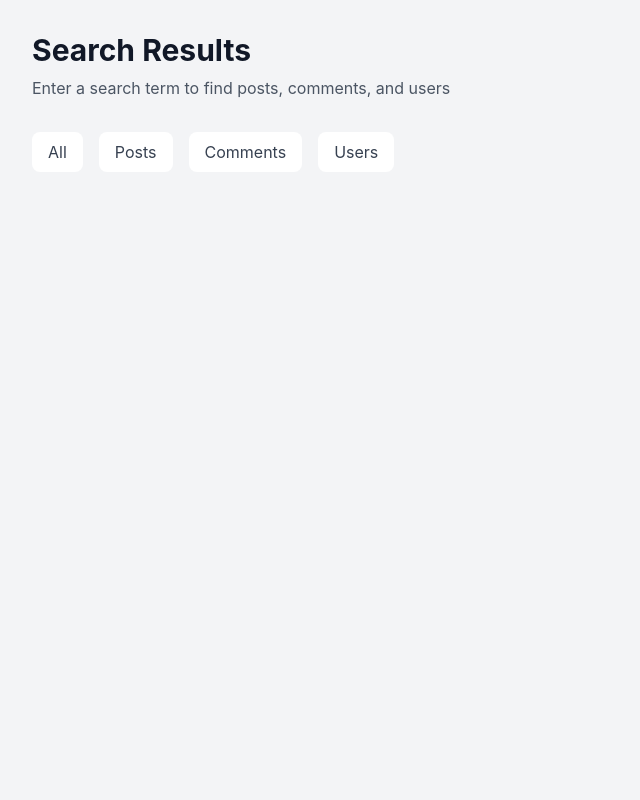
After one commit to Nyx806/UTSU, a Symfony app: template templates/search/index.html.twig in a window 1280 px wide. The commit adds this page. Shown: the whole page, without its empty margins (0-640 px from the left). Run offline with Twig, Linux system fonts and the light colour scheme; the template is opened without the code that fills it, so the values that code supplies are empty; style sheets or scripts are compiled from the project's sources; some libraries are stand-ins or nearby versions.

Commit message:
system de recherche

```diff
--- /dev/null
+++ b/templates/search/index.html.twig
@@ -0,0 +1,111 @@
+{% extends 'base.html.twig' %}
+
+{% block title %}Search Results{% endblock %}
+
+{% block body %}
+<div class="min-h-screen bg-gray-100 py-8">
+    <div class="max-w-7xl mx-auto px-4 sm:px-6 lg:px-8">
+        <!-- Search Header -->
+        <div class="mb-8">
+            <h1 class="text-3xl font-bold text-gray-900">Search Results</h1>
+            <p class="mt-2 text-gray-600">
+                {% if query %}
+                    Results for "{{ query }}"
+                {% else %}
+                    Enter a search term to find posts, comments, and users
+                {% endif %}
+            </p>
+        </div>
+
+        <!-- Search Filters -->
+        <div class="mb-6 flex space-x-4">
+            <a href="{{ path('app_search', {'q': query, 'type': 'all'}) }}"
+               class="px-4 py-2 rounded-lg {{ type == 'all' ? 'bg-blue-600 text-white' : 'bg-white text-gray-700 hover:bg-gray-50' }}">
+                All
+            </a>
+            <a href="{{ path('app_search', {'q': query, 'type': 'posts'}) }}"
+               class="px-4 py-2 rounded-lg {{ type == 'posts' ? 'bg-blue-600 text-white' : 'bg-white text-gray-700 hover:bg-gray-50' }}">
+                Posts
+            </a>
+            <a href="{{ path('app_search', {'q': query, 'type': 'comments'}) }}"
+               class="px-4 py-2 rounded-lg {{ type == 'comments' ? 'bg-blue-600 text-white' : 'bg-white text-gray-700 hover:bg-gray-50' }}">
+                Comments
+            </a>
+            <a href="{{ path('app_search', {'q': query, 'type': 'users'}) }}"
+               class="px-4 py-2 rounded-lg {{ type == 'users' ? 'bg-blue-600 text-white' : 'bg-white text-gray-700 hover:bg-gray-50' }}">
+                Users
+            </a>
+        </div>
+
+        <!-- Results -->
+        <div class="space-y-8">
+            {% if type == 'all' or type == 'posts' %}
+                {% if results.posts|length > 0 %}
+                    <div class="bg-white rounded-lg shadow p-6">
+                        <h2 class="text-xl font-semibold text-gray-900 mb-4">Posts</h2>
+                        <div class="space-y-4">
+                            {% for post in results.posts %}
+                                <div class="border-b border-gray-200 pb-4 last:border-0">
+                                    <div class="flex items-center space-x-3 mb-2">
+                                        <img src="{{ post.userID.ppImg }}" alt="{{ post.userID.username }}" class="w-8 h-8 rounded-full">
+                                        <span class="font-medium text-gray-900">{{ post.userID.username }}</span>
+                                        <span class="text-gray-500 text-sm">{{ post.date|date('M d, Y') }}</span>
+                                    </div>
+                                    <p class="text-gray-800 mb-2">{{ post.contenu|slice(0, 200) }}{% if post.contenu|length > 200 %}...{% endif %}</p>
+                                    <a href="{{ path('posts_detail', {'id': post.id}) }}" class="text-blue-600 hover:text-blue-800">Read more →</a>
+                                </div>
+                            {% endfor %}
+                        </div>
+                    </div>
+                {% endif %}
+            {% endif %}
+
+            {% if type == 'all' or type == 'comments' %}
+                {% if results.comments|length > 0 %}
+                    <div class="bg-white rounded-lg shadow p-6">
+                        <h2 class="text-xl font-semibold text-gray-900 mb-4">Comments</h2>
+                        <div class="space-y-4">
+                            {% for comment in results.comments %}
+                                <div class="border-b border-gray-200 pb-4 last:border-0">
+                                    <div class="flex items-center space-x-3 mb-2">
+                                        <img src="{{ comment.userID.ppImg }}" alt="{{ comment.userID.username }}" class="w-8 h-8 rounded-full">
+                                        <span class="font-medium text-gray-900">{{ comment.userID.username }}</span>
+                                        <span class="text-gray-500 text-sm">{{ comment.creationDate|date('M d, Y') }}</span>
+                                    </div>
+                                    <p class="text-gray-800 mb-2">{{ comment.contenu|slice(0, 200) }}{% if comment.contenu|length > 200 %}...{% endif %}</p>
+                                    <a href="{{ path('posts_detail', {'id': comment.post.id}) }}" class="text-blue-600 hover:text-blue-800">View post →</a>
+                                </div>
+                            {% endfor %}
+                        </div>
+                    </div>
+                {% endif %}
+            {% endif %}
+
+            {% if type == 'all' or type == 'users' %}
+                {% if results.users|length > 0 %}
+                    <div class="bg-white rounded-lg shadow p-6">
+                        <h2 class="text-xl font-semibold text-gray-900 mb-4">Users</h2>
+                        <div class="grid grid-cols-1 md:grid-cols-2 lg:grid-cols-3 gap-4">
+                            {% for user in results.users %}
+                                <div class="flex items-center space-x-4 p-4 border rounded-lg hover:bg-gray-50">
+                                    <img src="{{ user.ppImg }}" alt="{{ user.username }}" class="w-12 h-12 rounded-full">
+                                    <div>
+                                        <h3 class="font-medium text-gray-900">{{ user.username }}</h3>
+                                        <p class="text-sm text-gray-500">{{ user.email }}</p>
+                                    </div>
+                                </div>
+                            {% endfor %}
+                        </div>
+                    </div>
+                {% endif %}
+            {% endif %}
+
+            {% if query and results.posts|length == 0 and results.comments|length == 0 and results.users|length == 0 %}
+                <div class="text-center py-12">
+                    <p class="text-gray-500 text-lg">No results found for "{{ query }}"</p>
+                </div>
+            {% endif %}
+        </div>
+    </div>
+</div>
+{% endblock %}
```
Also changed, not shown: src/Controller/SearchController.php (added, +56 -0 lines), src/Repository/CommentairesRepository.php (+14 -0 lines), src/Repository/PostsRepository.php (+14 -0 lines), src/Repository/UserRepository.php (+11 -0 lines), templates/home/_navbar.html.twig (+15 -6 lines).
